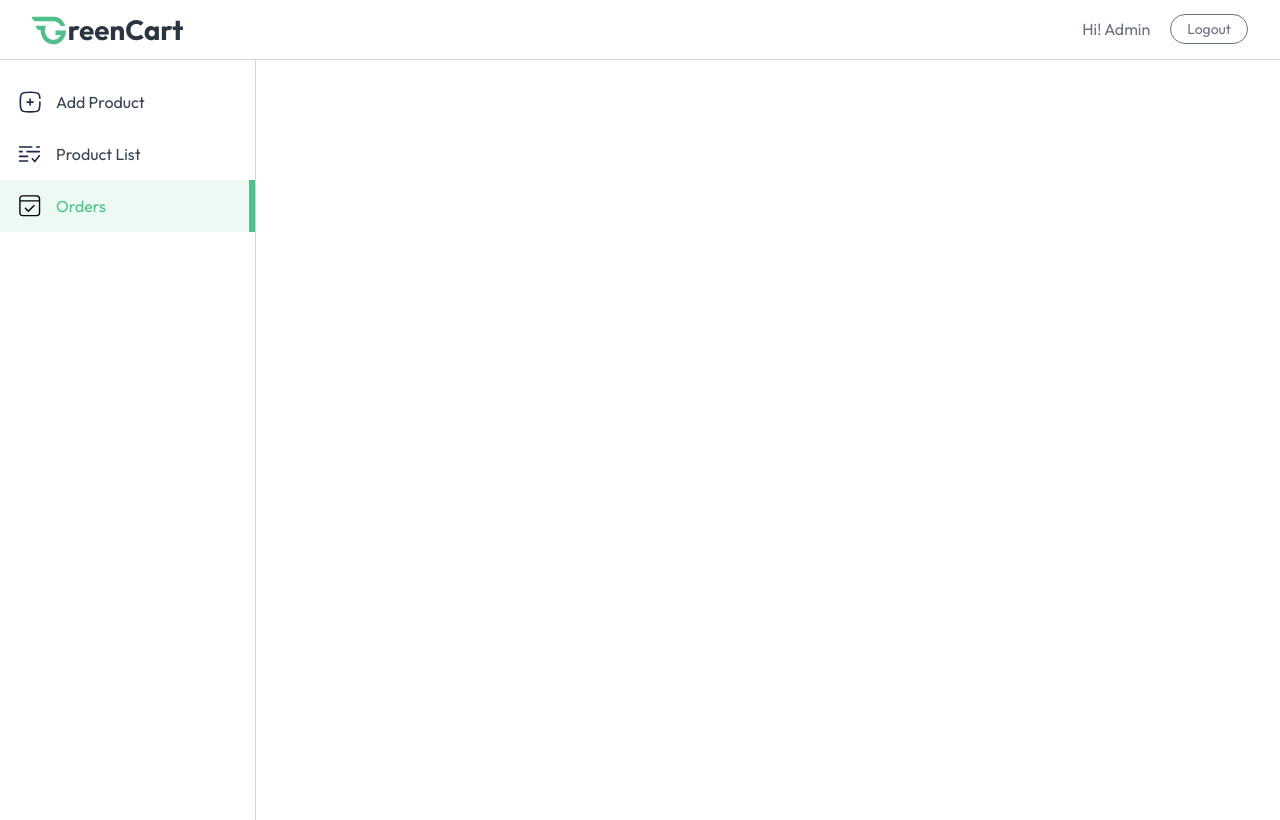
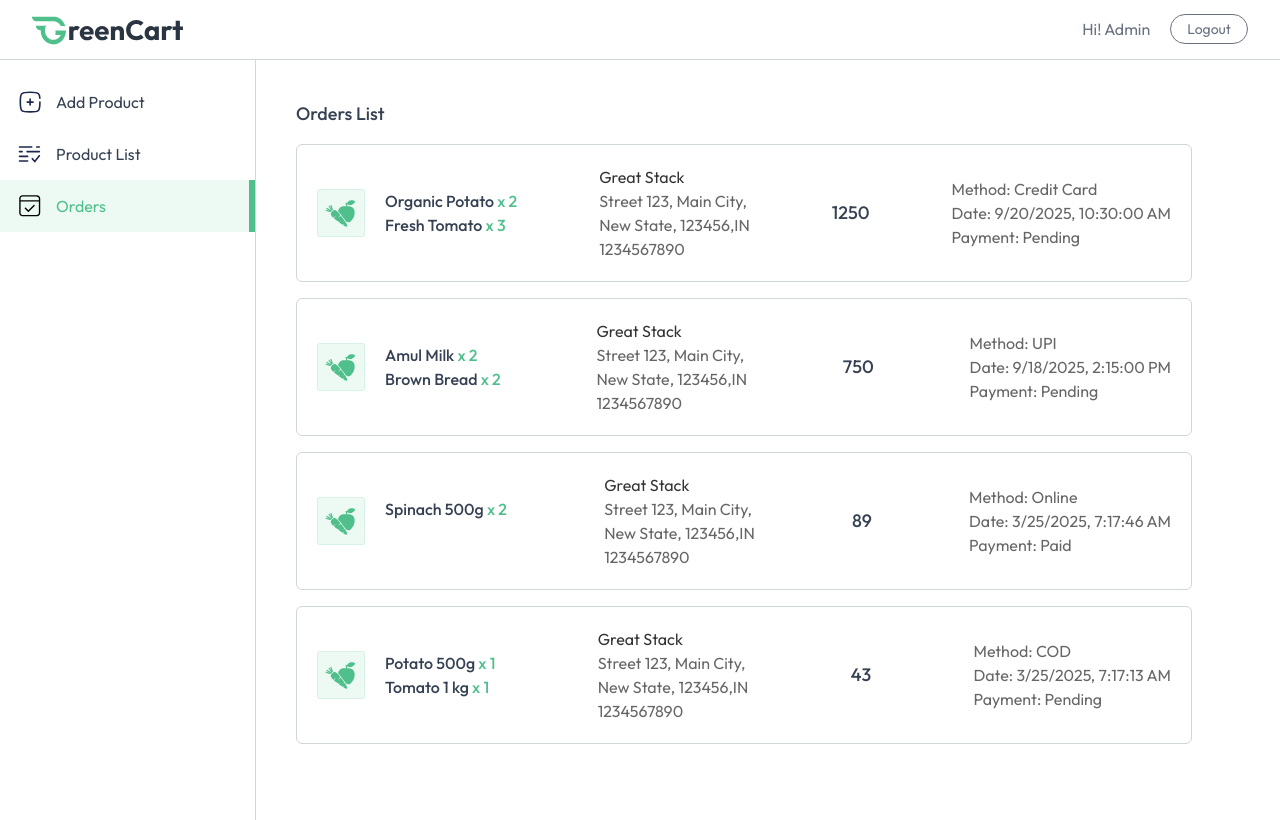
Before and after one commit to SaurabhTomer/GreenCart, a React (Vite) app: page /seller/orders in a window 1280 px wide. Both pictures are taken after typing "name@example.com", "Sample123" into the empty fields and a click on the button "Login". Built offline with nearby package versions, Linux system fonts and the light colour scheme.

Commit message:
Implement Orders component: fetch and display order details with structured layout

```diff
--- a/src/pages/seller/Orders.jsx
+++ b/src/pages/seller/Orders.jsx
@@ -1,9 +1,77 @@
-import React from 'react'
+import React, { useEffect, useState } from "react";
+import { useAppContext } from "../../context/AppContext";
+import { assets, dummyOrders } from "../../assets/assets";
 
 const Orders = () => {
+  const { currency } = useAppContext();
+  const [orders, setOrders] = useState([]);
+
+  const fetchOrders = async () => {
+    setOrders(dummyOrders);
+  };
+
+  useEffect(() => {
+    fetchOrders();
+  }, []);
+
   return (
-    <div></div>
-  )
-}
+    <div className="no-scrollbar flex-1 h-[95vh] overflow-y-scroll">
+      <div className="md:p-10 p-4 space-y-4">
+        <h2 className="text-lg font-medium">Orders List</h2>
+        {orders.map((order, index) => (
+          <div
+            key={index}
+            className="flex flex-col md:items-center md:flex-row gap-5 justify-between p-5 max-w-4xl rounded-md border border-gray-300 "
+          >
+            <div className="flex gap-5 max-w-80">
+              <img
+                className="w-12 h-12 object-cover "
+                src={assets.box_icon}
+                alt="boxIcon"
+              />
+              <div>
+                {order.items.map((item, index) => (
+                  <div key={index} className="flex flex-col ">
+                    <p className="font-medium">
+                      {item.product.name}{" "}
+                      <span className="text-primary">x {item.quantity}</span>
+                    </p>
+                  </div>
+                ))}
+              </div>
+            </div>
 
-export default Orders
+            <div className="text-sm md:text-base text-black/60">
+              <p className="text-black/80">
+                {order.address.firstName} {order.address.lastName}
+              </p>
+
+              <p>
+                {order.address.street}, {order.address.city},
+              </p>
+
+              <p>
+                {order.address.state}, {order.address.zipcode},
+                {order.address.country}
+              </p>
+              <p></p>
+              <p>{order.address.phone}</p>
+            </div>
+
+            <p className="font-medium text-lg my-auto ">
+              {currency}{order.amount}
+            </p>
+
+            <div className="flex flex-col text-sm md:text-base text-black/60">
+              <p>Method: {order.paymentType}</p>
+              <p>Date: {new Date(order.createdAt).toLocaleString()}</p>
+              <p>Payment: {order.isPaid  ? "Paid" : "Pending"}</p>
+            </div>
+          </div>
+        ))}
+      </div>
+    </div>
+  );
+};
+
+export default Orders;
```
